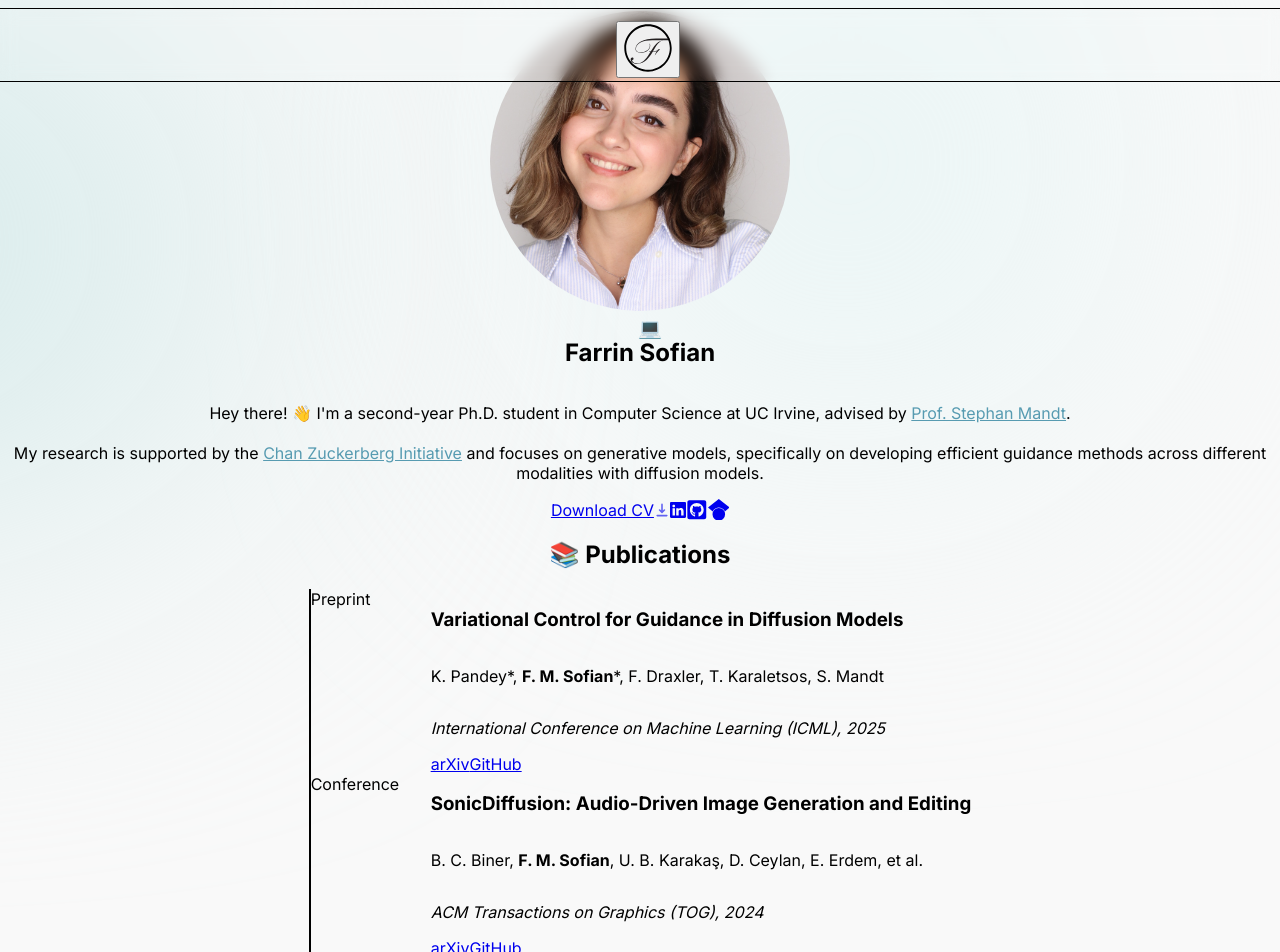
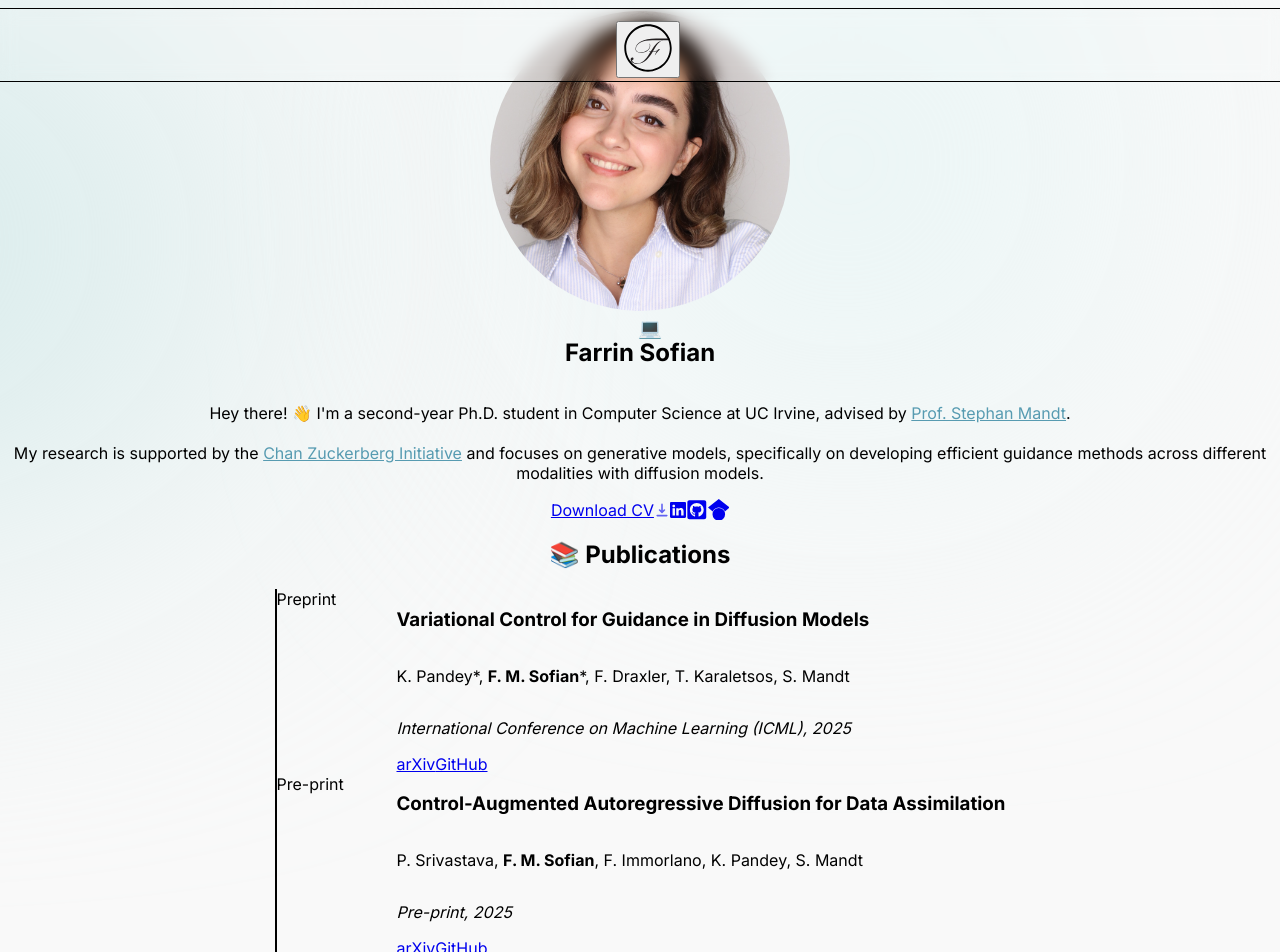
Before and after one commit to farrinfedra/fedra-portfolio, a Next.js app: page / in a window 1280 px wide. Shown: the top 952 px of the page. Built offline with nearby package versions, Linux system fonts and the light colour scheme.

Commit message:
new cv, update publications

```diff
--- a/components/publications.tsx
+++ b/components/publications.tsx
@@ -13,6 +13,17 @@ const publications = [
     links: [
       { label: "arXiv", url: "https://arxiv.org/pdf/2502.03686" },
       { label: "GitHub", url: "https://github.com/czi-ai/oc-guidance" },
+    ],
+  },
+  {
+    title: "Control-Augmented Autoregressive Diffusion for Data Assimilation",
+    date: "2025",
+    venue: "Pre-print",
+    type: "Pre-print",
+    authors: "P. Srivastava, F. M. Sofian, F. Immorlano, K. Pandey, S. Mandt",
+    links: [
+      { label: "arXiv", url: "https://arxiv.org/abs/2510.06637" },
+      { label: "GitHub", url: "https://arxiv.org/abs/2510.06637" },
     ],
   },
   {
```
Also changed, not shown: 2 other files (tests, documents, lock files or other folders).
